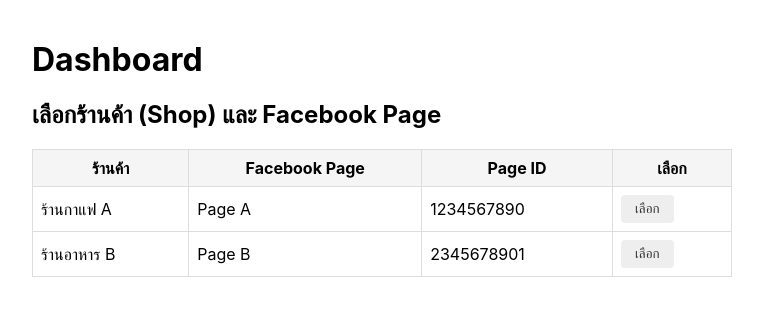
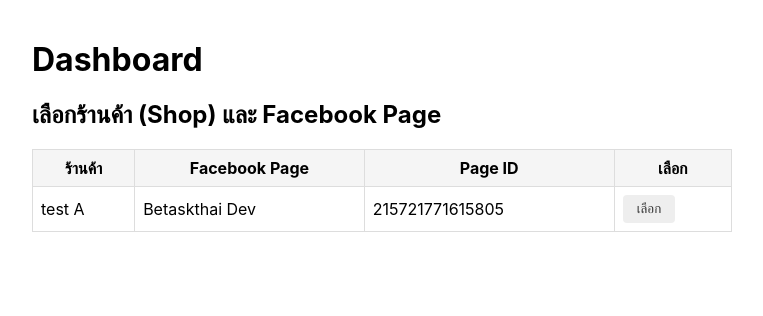
Before and after one commit to RelaxFlxk5/FB, a React (Create React App) app in the folder my-fullstack-app/frontend/: page /dashboard in a window 1280 px wide. Shown: the top 316 px of the page, without its empty margins (258-1021 px from the left). Built offline with nearby package versions, Linux system fonts and the light colour scheme.

Commit message:
next .next commit

```diff
--- a/my-fullstack-app/frontend/src/pages/Dashboard.tsx
+++ b/my-fullstack-app/frontend/src/pages/Dashboard.tsx
@@ -1,8 +1,7 @@
 import React, { useState } from 'react';
 
 const mockShops = [
-  { id: 'shop1', name: 'ร้านกาแฟ A', fbPage: 'Page A', fbPageId: '1234567890' },
-  { id: 'shop2', name: 'ร้านอาหาร B', fbPage: 'Page B', fbPageId: '2345678901' },
+  { id: 'shop1', name: 'test A', fbPage: 'Betaskthai Dev ', fbPageId: '215721771615805' },
 ];
 
 const Dashboard: React.FC = () => {
```
